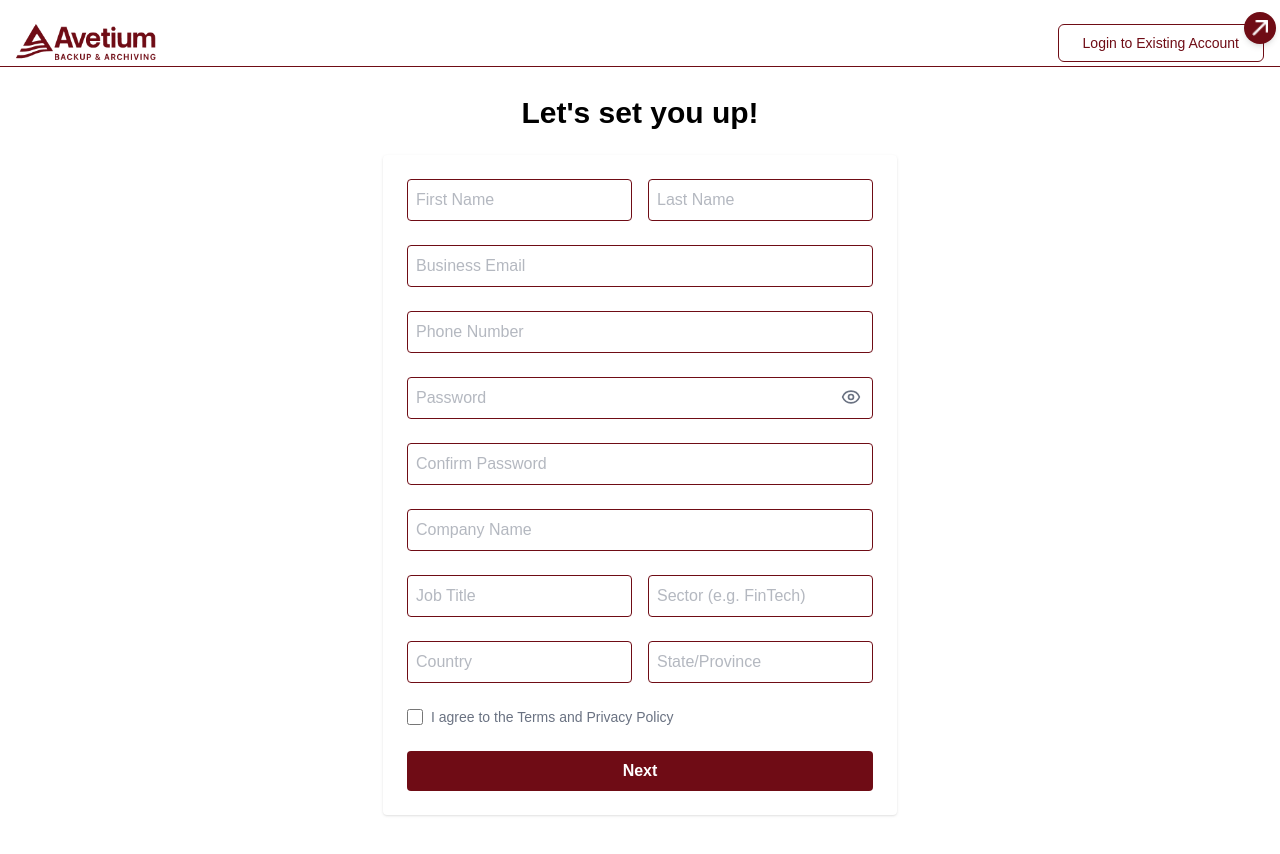
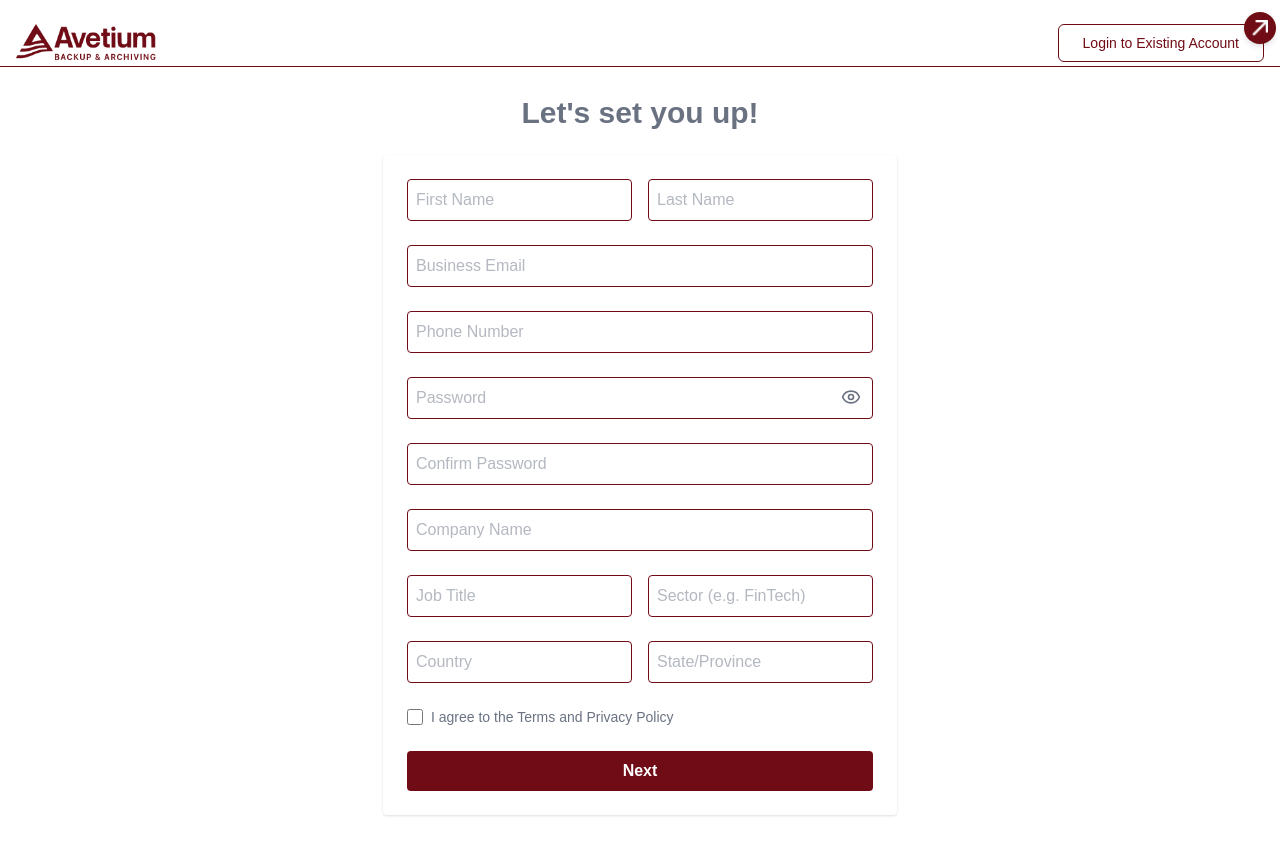
Before and after one commit to tunenj/data-backup, a Next.js app: page /signup in a window 1280 px wide. Shown: the top 854 px of the page. Built offline with nearby package versions, Linux system fonts and the light colour scheme.

Commit message:
adjustment

```diff
--- a/src/app/signup/page.tsx
+++ b/src/app/signup/page.tsx
@@ -111,11 +111,11 @@ export default function SignupPage() {
   return (
     <>
       <BackSign />
-      <div className="bg-white min-h-screen flex flex-col px-8">
+      <div className="bg-white min-h-screen flex flex-col sm:text-gray-500 px-8">
         <div className="min-h-screen flex flex-col px-8 py-6 max-w-2xl mx-auto">
-          <h1 className="text-3xl font-bold mb-6 text-center sm:text-black">Let&#39;s set you up!</h1>
+          <h1 className="text-3xl font-bold mb-6 text-center">Let&#39;s set you up!</h1>
 
-          <form onSubmit={handleSubmit} className="space-y-6 bg-white sm:text-gray-500 p-6 rounded shadow">
+          <form onSubmit={handleSubmit} className="space-y-6 bg-white  p-6 rounded shadow">
             <div className="flex gap-4">
               <input
                 name="firstName"
```
